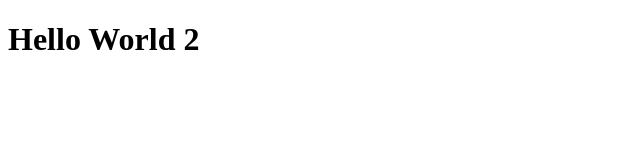
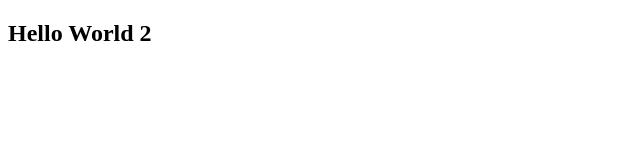
Before and after one commit to hongston/hakwonGIT, a plain HTML site: page index2.html in a window 1280 px wide. Shown: the whole page, without its empty margins (0-640 px from the left). Drawn offline with Linux system fonts and the light colour scheme.

Commit message:
Update index2.html

```diff
--- a/index2.html
+++ b/index2.html
@@ -6,6 +6,6 @@
         </title>
     </head>
     <body>
-        <h1>Hello World 2 </h1>
+        <h2>Hello World 2 </h2>
     </body>
 </html>
```
